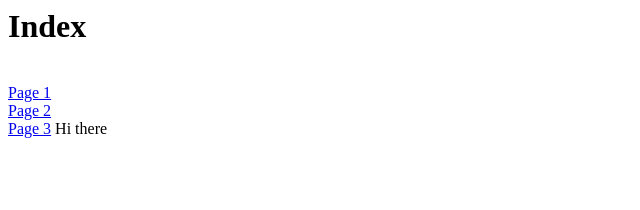
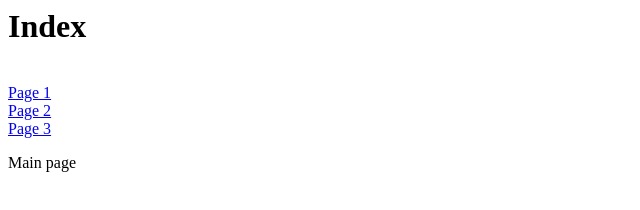
Before and after one commit to Hessam8008/WAF, a plain HTML site: page Index.html in a window 1280 px wide. Shown: the whole page, without its empty margins (0-640 px from the left). Drawn offline with Linux system fonts and the light colour scheme.

Commit message:
Change index on github

```diff
--- a/Index.html
+++ b/Index.html
@@ -8,6 +8,9 @@
 <br><a href="Page1.html">Page 1</a>
 <br><a href="Page2.html">Page 2</a>
 <br><a href="Page3.html">Page 3</a>
-Hi there
+<br>
+  <p>
+    Main page
+  </p>
 </body>
 </html>
```
